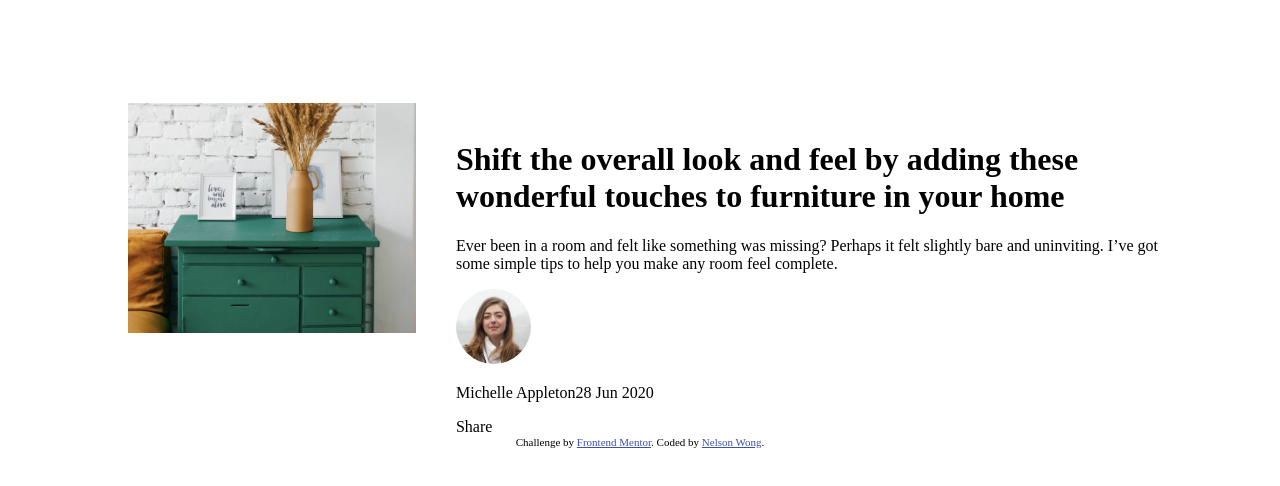
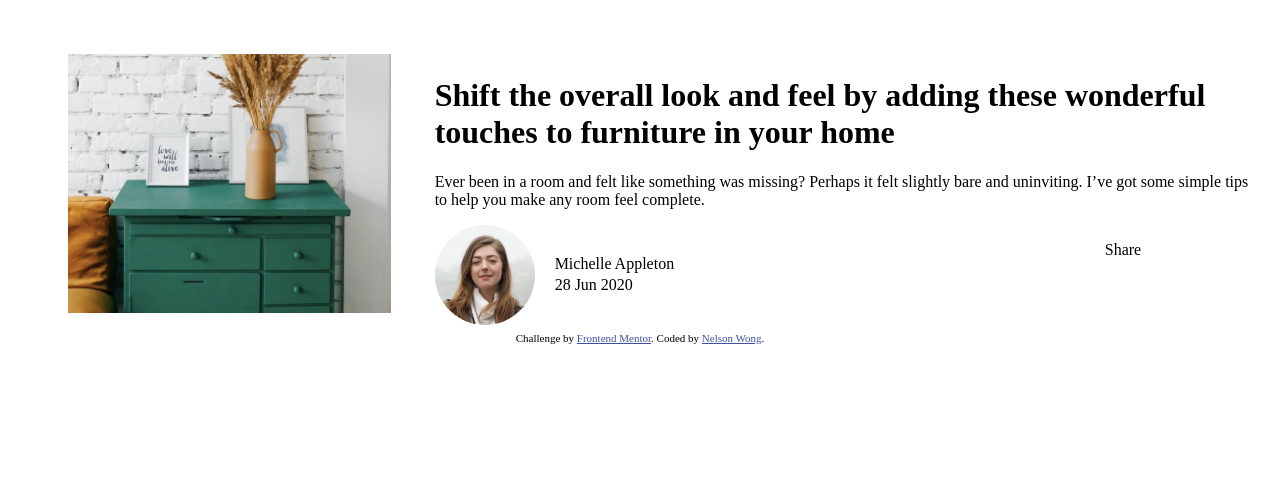
Before and after one commit to nwong02/Web-Projects, a plain HTML site: page index.html in a window 1280 px wide. Drawn offline with Linux system fonts and the light colour scheme.

Commit message:
flexbox added to author/span section

```diff
--- a/index.html
+++ b/index.html
@@ -35,22 +35,23 @@
       it felt slightly bare and uninviting. I’ve got some simple tips
       to help you make any room feel complete.</p>
 
+
+        <div class="info">
           <span>
-        <div class="title">
             <img class="author" src="/images/avatar-michelle.jpg">
-          <div class="container">
+            <div class="details">
               <p>Michelle Appleton</p>
-            <br>
               <p>28 Jun 2020</p>
-          </div>
             </div>
 
             <div class="share">
               <p>Share</p>
             </div>
-
           </span>
         </div>
+
+    </div>
+
 </div>
 
 
--- a/preview.css
+++ b/preview.css
@@ -1,9 +1,7 @@
-* {
-    box-sizing: border-box;
-}
+
 
 body {
-    padding: 5rem;
+    padding: 1rem;
 }
 
 @media only screen and (min-width: 768px) {
@@ -35,10 +33,22 @@ img {
 }
 
 img.author {
-    width: 75px;
+    max-width: 100px;
     border-radius: 50px;
-    display: inline;
-    line-height: 100px;
+    display: flex;
+}
+
+h1 {
+    padding-top: 2rem;
+}
+
+span {
+    display: flex;
+}
+
+.row {
+    display: flex;
+    flex-wrap: wrap;
 }
 
 .aside {
@@ -46,35 +56,24 @@ img.author {
     text-align: center;
 }
 
-.container {
-    display: flex;
-    justify-content: left;
+.aside img {
+    margin-top: 15px;
 }
 
-h1 {
-    padding-top: 2rem;
+.author {
+    justify-content: left;
+    display: flex;
 }
 
-
-span.img {
-    display: inline;
+.details {
+    justify-content: center;
+    line-height: 5px;
+    padding: 20px;
 }
 
-span p {
-    display: inline;
+.share {
+    display: flex;
+    justify-content: right;
+    padding-left: 50%;
+    position: relative;
 }
-
-.row {
-    display: flex;
-    flex-wrap: wrap;
-}
-
-.date {
-    font-weight: bold;
-    opacity: 40%;
-    object-position: bottom;
-}
-
-.container {
-    display: flex;
-}
```
Lines whose indentation alone changed are shown as unchanged.
